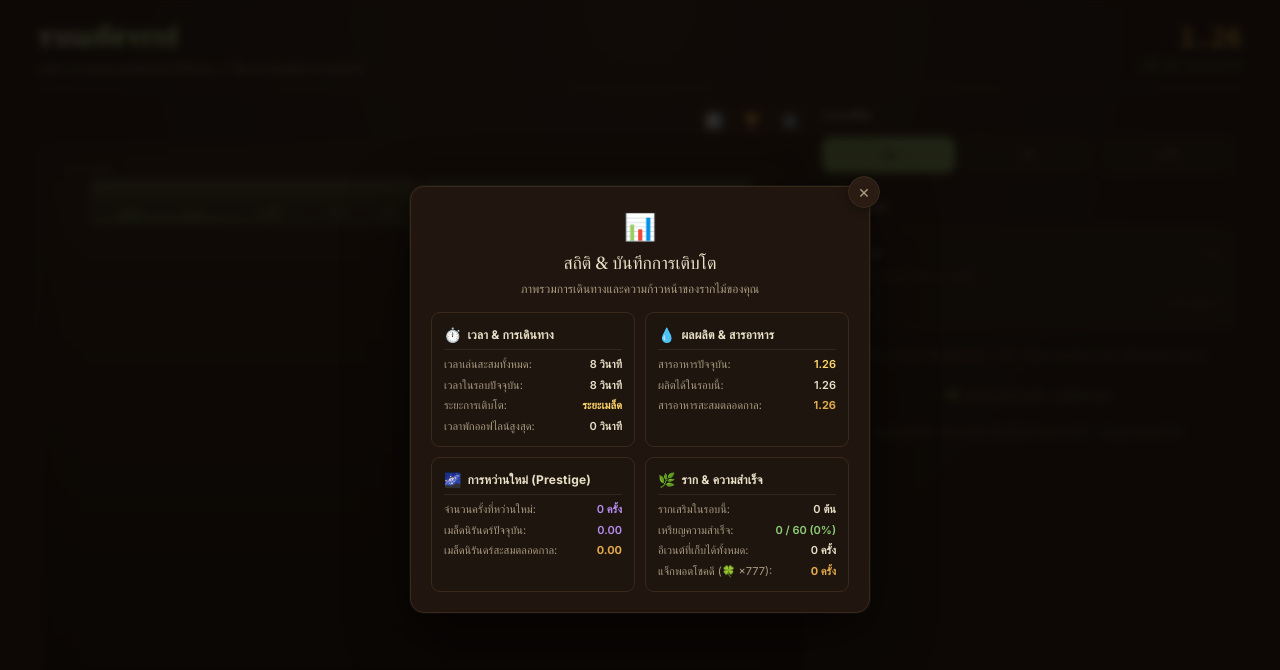
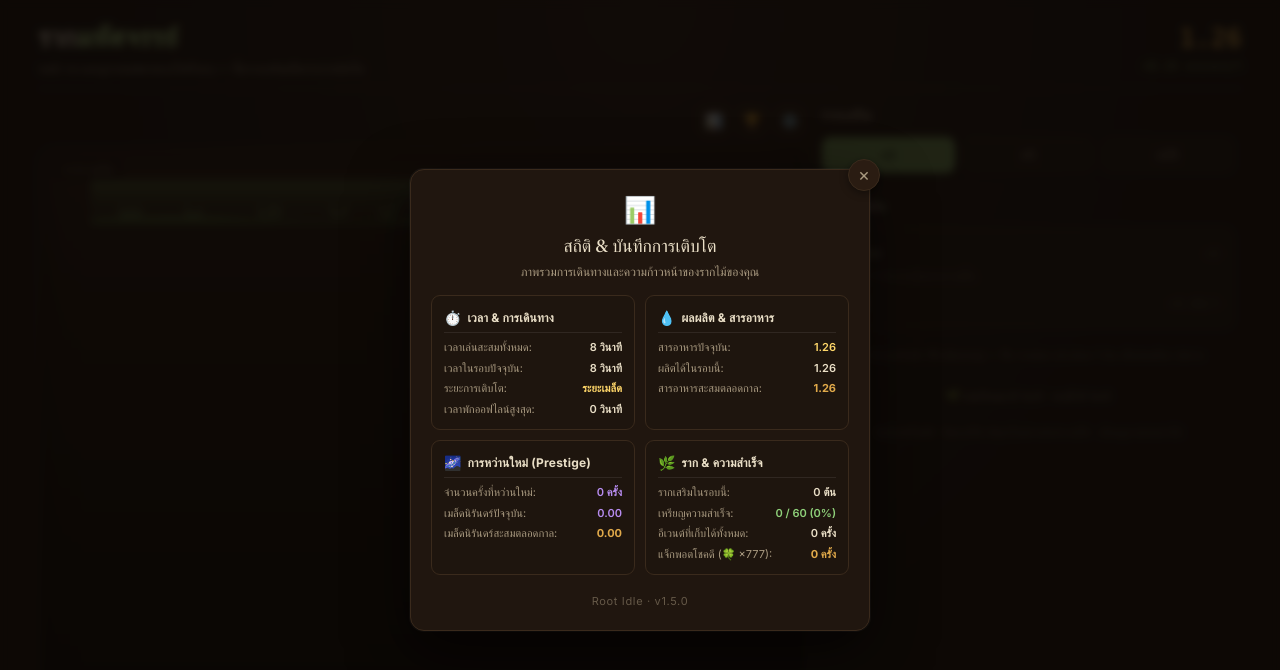
Before and after one commit to napapat-toy/root-idle, a Next.js app: page / in a window 1280 px wide. Both pictures are taken after a click on the button "สถิติ & บันทึกการเติบโตของฉัน". Shown: the top 670 px of the page. Built offline with nearby package versions, Linux system fonts and the light colour scheme.

Commit message:
chore(release): bump version to 1.5.0 and display version tag in Options & Stats modals

```diff
--- a/package.json
+++ b/package.json
@@ -1,6 +1,6 @@
 {
   "name": "root-idle",
-  "version": "0.1.0",
+  "version": "1.5.0",
   "private": true,
   "scripts": {
     "dev": "next dev",
--- a/src/components/modals/OptionsModal.tsx
+++ b/src/components/modals/OptionsModal.tsx
@@ -2,7 +2,7 @@
 
 import React, { useState, useEffect } from 'react';
 import { AutoRootMode, GameState, Language, SaveSlotMeta, SkinId } from '@/types/game';
-import { SAVE_SLOT_COUNT, SKIN_DEFS } from '@/constants/gameData';
+import { GAME_VERSION, SAVE_SLOT_COUNT, SKIN_DEFS } from '@/constants/gameData';
 import { decodeSave, getSlotMeta } from '@/lib/storage';
 import { fmtInt } from '@/lib/formatters';
 import { getActiveAutoRootMode, getAvailableAutoRootModes } from '@/lib/autoBuyer';
@@ -492,6 +492,10 @@ export const OptionsModal: React.FC<OptionsModalProps> = ({
                 <button className="danger-btn" onClick={handleHardResetClick}>
                   {tr.hardResetBtn}
                 </button>
+
+                <div style={{ marginTop: '22px', textAlign: 'center', fontSize: '11px', color: 'var(--root-cream-dim)', opacity: 0.5, letterSpacing: '0.06em' }}>
+                  Root Idle · v{GAME_VERSION}
+                </div>
               </>
             )}
 
--- a/src/components/modals/StatsModal.tsx
+++ b/src/components/modals/StatsModal.tsx
@@ -2,7 +2,7 @@
 
 import React from 'react';
 import { GameState, Language } from '@/types/game';
-import { stageName } from '@/constants/gameData';
+import { GAME_VERSION, stageName } from '@/constants/gameData';
 import { fmt, formatDuration } from '@/lib/formatters';
 import { ACHIEVEMENTS } from '@/constants/achievementsData';
 import { t } from '@/lib/i18n';
@@ -154,6 +154,10 @@ export const StatsModal: React.FC<StatsModalProps> = React.memo(({
               </div>
             </div>
           </div>
+
+          <div style={{ marginTop: '18px', textAlign: 'center', fontSize: '11px', color: 'var(--root-cream-dim)', opacity: 0.5, letterSpacing: '0.06em' }}>
+            Root Idle · v{GAME_VERSION}
+          </div>
         </div>
       </div>
     </div>
--- a/src/constants/gameData.ts
+++ b/src/constants/gameData.ts
@@ -1,4 +1,6 @@
 import { GameState, Language, ModuleDef, SkinId } from '@/types/game';
+
+export const GAME_VERSION = '1.5.0';
 
 export const BASE_RATE = 0.15;
 export const SEED = 918273;
```
